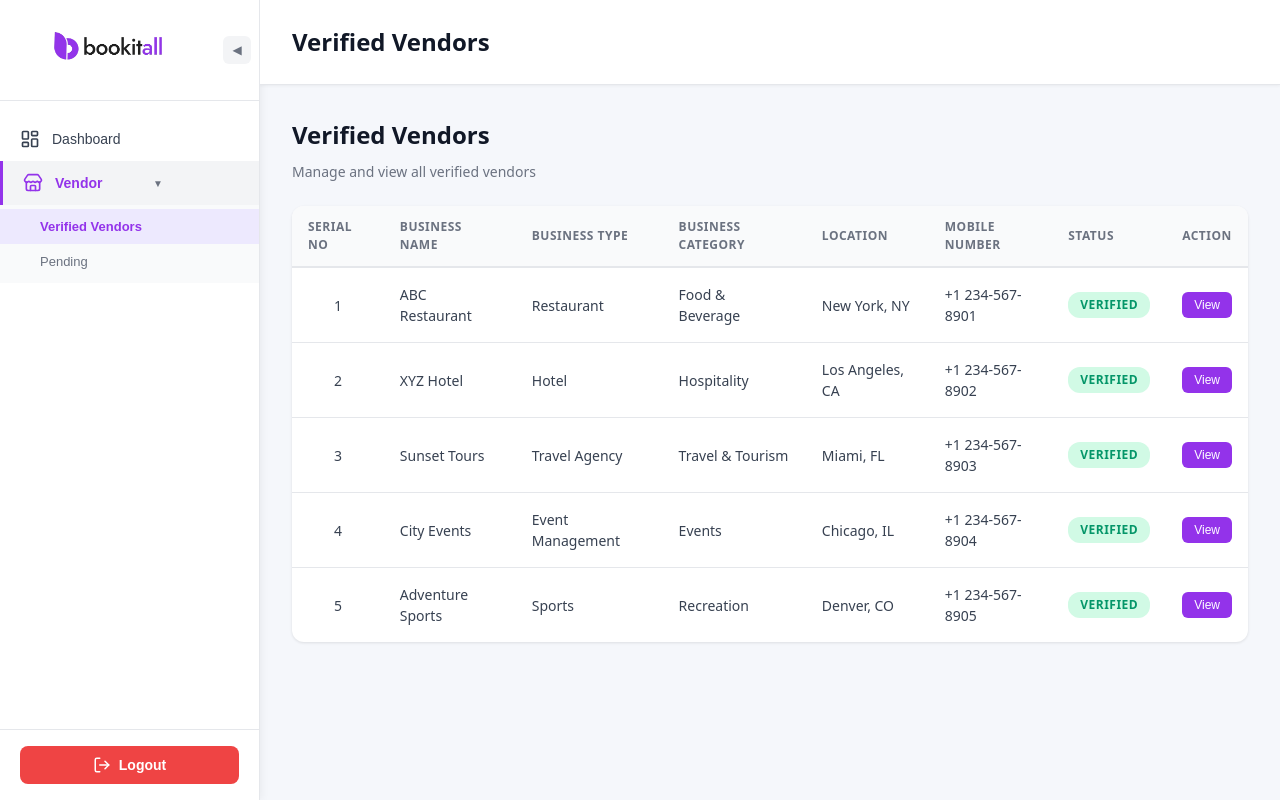
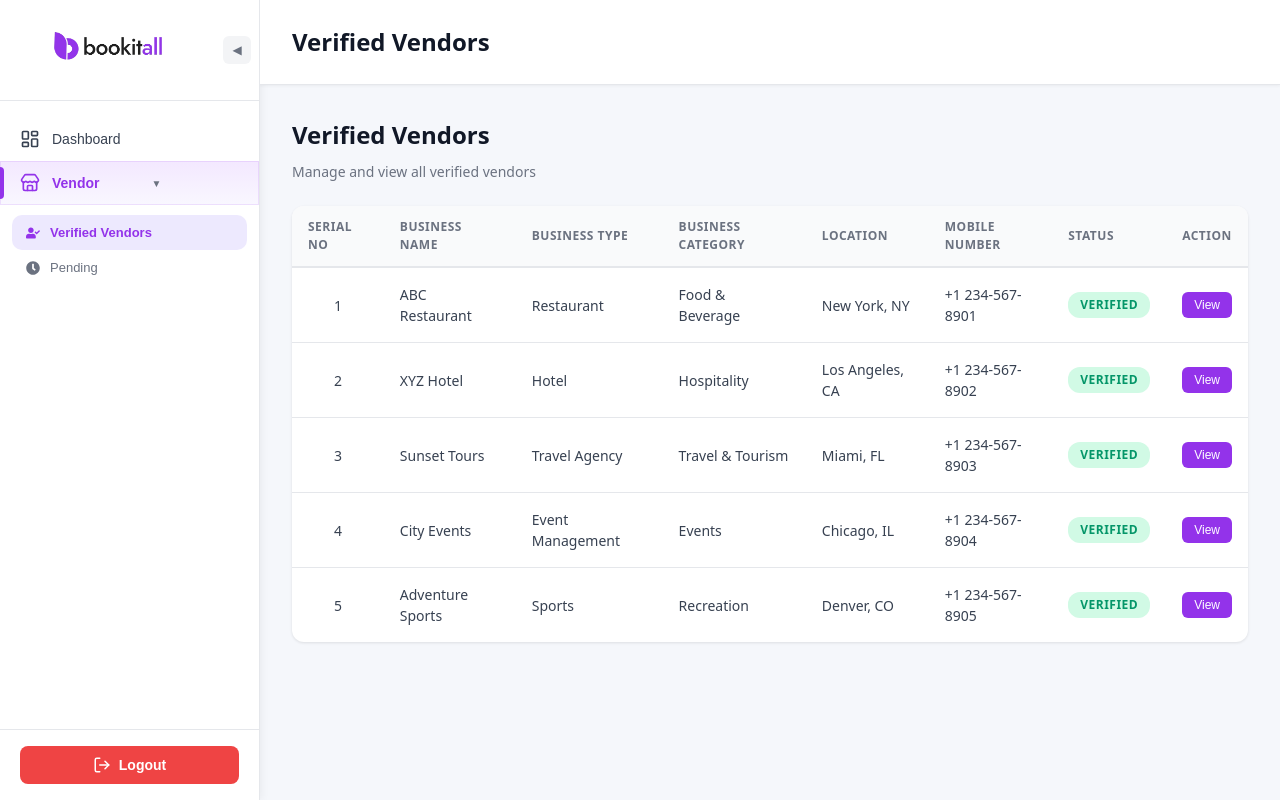
Before and after one commit to MohammedSaif05/bookitall-web-deploy, a React (Vite) app: page /dashboard/vendor/onboarding in a window 1280 px wide. Built offline with nearby package versions, Linux system fonts and the light colour scheme; sample sign-in values are in the browser's storage.

Commit message:
dashboard fix

```diff
--- a/package.json
+++ b/package.json
@@ -14,7 +14,7 @@
     "react": "^19.2.0",
     "react-dom": "^19.2.0",
     "react-icons": "^5.5.0",
-    "react-router-dom": "^7.10.1"
+    "react-router-dom": "^6.30.2"
   },
   "devDependencies": {
     "@eslint/js": "^9.39.1",
--- a/src/Dashboard.css
+++ b/src/Dashboard.css
@@ -12,10 +12,12 @@
   flex-direction: column;
   box-shadow: 2px 0 8px rgba(0, 0, 0, 0.05);
   transition: width 0.3s ease;
+  overflow: visible;
 }
 
 .sidebar.collapsed {
   width: 80px;
+  overflow: visible;
 }
 
 .sidebar-header {
@@ -28,20 +30,31 @@
 }
 
 .sidebar.collapsed .sidebar-header {
-  justify-content: center;
+  justify-content: flex-start;
+  gap: 10px;
+  padding: 16px 12px;
 }
 
 .sidebar-logo {
   max-width: 100%;
-  max-height: 60px;
-  width: 180px;
-  height: auto;
   display: block;
   object-fit: contain;
+  transition: transform 0.2s ease, opacity 0.2s ease;
 }
 
-.sidebar.collapsed .sidebar-logo {
-  display: none;
+.sidebar-logo-open {
+  width: 180px;
+  max-height: 60px;
+  height: auto;
+}
+
+.sidebar-logo-closed {
+  width: 52px;
+  height: 52px;
+  border-radius: 14px;
+  background: linear-gradient(180deg, #f3e8ff 0%, #f9f7ff 100%);
+  padding: 8px;
+  box-shadow: 0 8px 20px rgba(15, 118, 110, 0.08);
 }
 
 .sidebar-toggle {
@@ -68,14 +81,21 @@
 }
 
 .sidebar.collapsed .sidebar-toggle {
-  right: 50%;
-  transform: translate(50%, -50%);
+  position: static;
+  transform: none;
+  right: auto;
+  top: auto;
+  margin-left: 6px;
 }
 
 .sidebar-nav {
   flex: 1;
   padding: 16px 0;
-  overflow-y: auto;
+  overflow: visible;
+}
+
+.sidebar-dropdown {
+  position: relative;
 }
 
 .sidebar-item {
@@ -92,13 +112,7 @@
   display: flex;
   align-items: center;
   gap: 12px;
-}
-
-.sidebar-item > span {
-  flex: 1;
-  display: flex;
-  align-items: center;
-  justify-content: space-between;
+  position: relative;
 }
 
 .sidebar.collapsed .sidebar-item {
@@ -115,15 +129,33 @@
   display: none;
 }
 
+.sidebar-item > span {
+  flex: 1;
+  display: flex;
+  align-items: center;
+  justify-content: space-between;
+}
+
 .sidebar-item:hover {
   background-color: #f9fafb;
   color: #9333ea;
 }
 
 .sidebar-item.active {
-  background-color: #f3f4f6;
+  background: linear-gradient(180deg, #f3e8ff 0%, #f9f7ff 100%);
   color: #9333ea;
-  border-left: 3px solid #9333ea;
+  box-shadow: inset 0 0 0 1px rgba(147, 51, 234, 0.12);
+}
+
+.sidebar-item.active::before {
+  content: "";
+  position: absolute;
+  left: 0;
+  top: 6px;
+  bottom: 6px;
+  width: 4px;
+  background: #9333ea;
+  border-radius: 0 4px 4px 0;
 }
 
 .dropdown-item.active {
@@ -142,17 +174,33 @@
 }
 
 .dropdown-menu {
-  background-color: #f9fafb;
+  background: transparent;
   padding: 4px 0;
+  margin: 6px 12px 0;
+  width: calc(100% - 24px);
 }
 
-.sidebar.collapsed .dropdown-menu {
-  display: none;
+.dropdown-menu-collapsed {
+  position: absolute;
+  left: 72px;
+  top: 0;
+  min-width: 220px;
+  margin-top: 0;
+  background: #ffffff;
+  border: 1px solid #e5e7eb;
+  box-shadow: 0 8px 20px rgba(17, 24, 39, 0.12);
+  border-radius: 10px;
+  z-index: 30;
+}
+
+.dropdown-arrow {
+  font-size: 10px;
+  color: #6b7280;
 }
 
 .dropdown-item {
   width: 100%;
-  padding: 10px 20px 10px 40px;
+  padding: 10px 14px;
   border: none;
   background: transparent;
   text-align: left;
@@ -160,11 +208,29 @@
   color: #6b7280;
   cursor: pointer;
   transition: background-color 0.15s ease, color 0.15s ease;
+  display: flex;
+  align-items: center;
+  gap: 10px;
+  white-space: normal;
+  word-break: break-word;
+  border-radius: 10px;
+}
+
+.dropdown-item span {
+  display: inline-flex;
+  align-items: center;
 }
 
 .dropdown-item:hover {
   background-color: #f3f4f6;
   color: #9333ea;
+}
+
+.dropdown-icon {
+  flex-shrink: 0;
+  color: inherit;
+  display: inline-flex;
+  align-items: center;
 }
 
 .sidebar-footer {
--- a/src/Dashboard.jsx
+++ b/src/Dashboard.jsx
@@ -1,7 +1,9 @@
 import React, { useState, useEffect } from "react";
 import { useNavigate, useLocation } from "react-router-dom";
 import { LayoutDashboard, Store, LogOut } from "lucide-react";
+import { FaUserCheck, FaClock } from "react-icons/fa";
 import logoImg from "./assets/logo.png";
+import sidebarLogo from "./assets/sidebarlogo.png";
 import VerifiedVendors from "./pages/VerifiedVendors";
 import PendingVendors from "./pages/PendingVendors";
 import "./Dashboard.css";
@@ -11,19 +13,19 @@ const Dashboard = () => {
   const navigate = useNavigate();
   const isVendorPage = location.pathname.includes("/vendor");
   const [vendorDropdownOpen, setVendorDropdownOpen] = useState(isVendorPage);
-  const [sidebarCollapsed, setSidebarCollapsed] = useState(false);
+  const [isOpen, setIsOpen] = useState(true);
 
   useEffect(() => {
     setVendorDropdownOpen(isVendorPage);
   }, [isVendorPage]);
 
   useEffect(() => {
-    if (sidebarCollapsed) {
+    if (!isOpen) {
       setVendorDropdownOpen(false);
     } else {
       setVendorDropdownOpen(isVendorPage);
     }
-  }, [sidebarCollapsed, isVendorPage]);
+  }, [isOpen, isVendorPage]);
 
   const handleLogout = () => {
     localStorage.removeItem("isLoggedIn");
@@ -59,57 +61,61 @@ const Dashboard = () => {
 
   return (
     <div className="dashboard-container">
-      <aside className={`sidebar ${sidebarCollapsed ? "collapsed" : ""}`}>
+      <aside className={`sidebar ${!isOpen ? "collapsed" : ""}`}>
         <div className="sidebar-header">
-          {!sidebarCollapsed && (
-            <img src={logoImg} alt="Bookitall logo" className="sidebar-logo" />
-          )}
+          <img
+            src={isOpen ? logoImg : sidebarLogo}
+            alt="Bookitall logo"
+            className={`sidebar-logo ${isOpen ? "sidebar-logo-open" : "sidebar-logo-closed"}`}
+          />
           <button
             className="sidebar-toggle"
-            onClick={() => setSidebarCollapsed(!sidebarCollapsed)}
+            onClick={() => setIsOpen((prev) => !prev)}
             aria-label="Toggle sidebar"
           >
-            {sidebarCollapsed ? "▶" : "◀"}
+            {isOpen ? "◀" : "▶"}
           </button>
         </div>
         <nav className="sidebar-nav">
           <button
             className={`sidebar-item ${location.pathname === "/dashboard" ? "active" : ""}`}
             onClick={() => navigate("/dashboard")}
-            title={sidebarCollapsed ? "Dashboard" : ""}
+            title={!isOpen ? "Dashboard" : ""}
           >
             <LayoutDashboard className="sidebar-icon" size={20} />
-            {!sidebarCollapsed && <span>Dashboard</span>}
+            {isOpen && <span>Dashboard</span>}
           </button>
           <div className="sidebar-dropdown">
             <button
               className={`sidebar-item sidebar-item-dropdown ${isVendorPage ? "active" : ""}`}
-              onClick={() => !sidebarCollapsed && setVendorDropdownOpen(!vendorDropdownOpen)}
-              title={sidebarCollapsed ? "Vendor" : ""}
+              onClick={() => setVendorDropdownOpen(!vendorDropdownOpen)}
+              title={!isOpen ? "Vendor" : ""}
             >
               <Store className="sidebar-icon" size={20} />
-              {!sidebarCollapsed && (
+              {isOpen && (
                 <>
-                  <span>Vendor</span>
+                  <span className="sidebar-item-label">Vendor</span>
                   <span className="dropdown-arrow">
                     {vendorDropdownOpen ? "▼" : "▶"}
                   </span>
                 </>
               )}
             </button>
-            {vendorDropdownOpen && !sidebarCollapsed && (
-              <div className="dropdown-menu">
+            {vendorDropdownOpen && (
+              <div className={`dropdown-menu ${!isOpen ? "dropdown-menu-collapsed" : ""}`}>
                 <button
                   className={`dropdown-item ${location.pathname.includes("/onboarding") ? "active" : ""}`}
                   onClick={() => navigate("/dashboard/vendor/onboarding")}
                 >
-                  Verified Vendors
+                  <FaUserCheck size={14} className="dropdown-icon" />
+                  <span>Verified Vendors</span>
                 </button>
                 <button
                   className={`dropdown-item ${location.pathname.includes("/pending") ? "active" : ""}`}
                   onClick={() => navigate("/dashboard/vendor/pending")}
                 >
-                  Pending
+                  <FaClock size={14} className="dropdown-icon" />
+                  <span>Pending</span>
                 </button>
               </div>
             )}
@@ -119,10 +125,10 @@ const Dashboard = () => {
           <button
             className="logout-btn"
             onClick={handleLogout}
-            title={sidebarCollapsed ? "Logout" : ""}
+            title={!isOpen ? "Logout" : ""}
           >
             <LogOut className="logout-icon" size={18} />
-            {!sidebarCollapsed && <span>Logout</span>}
+            {isOpen && <span>Logout</span>}
           </button>
         </div>
       </aside>
```
Also changed, not shown: src/assets/sidebarlogo.png (added), 1 other file (tests, documents, lock files or other folders).
